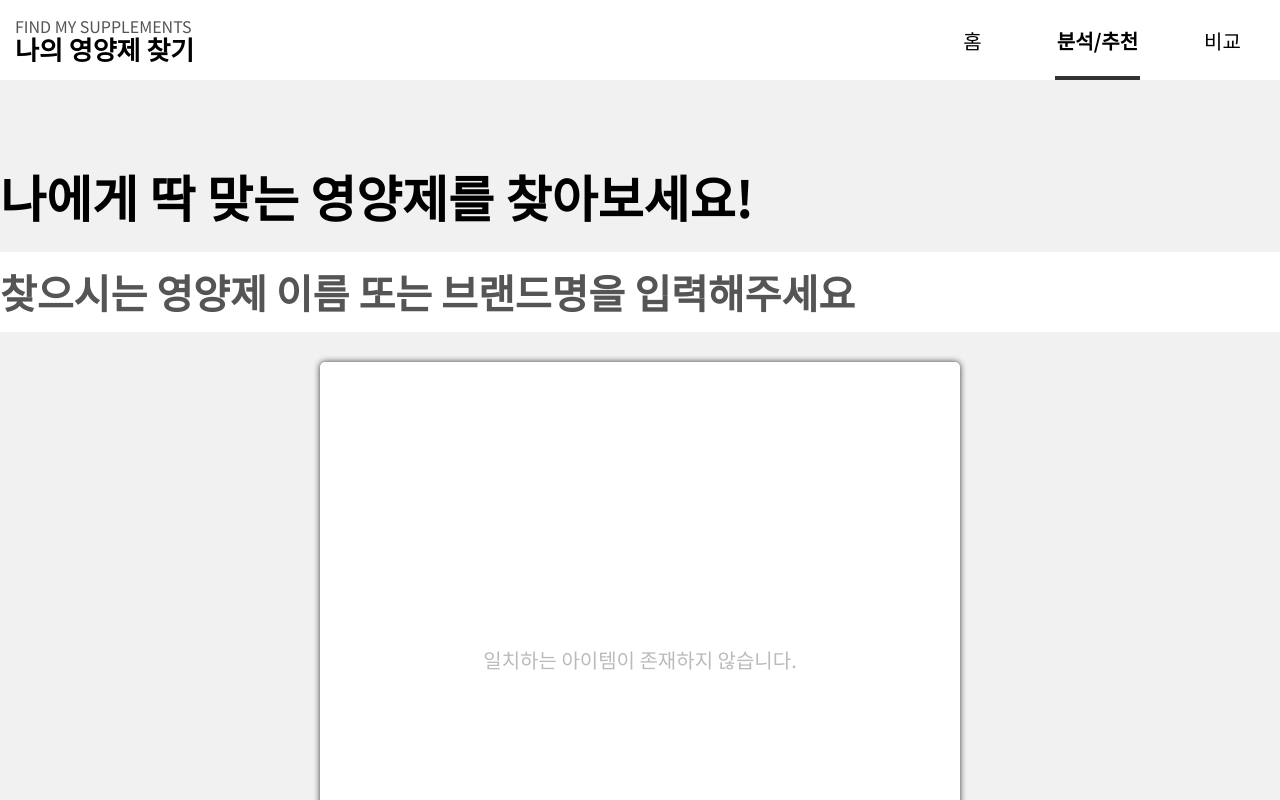
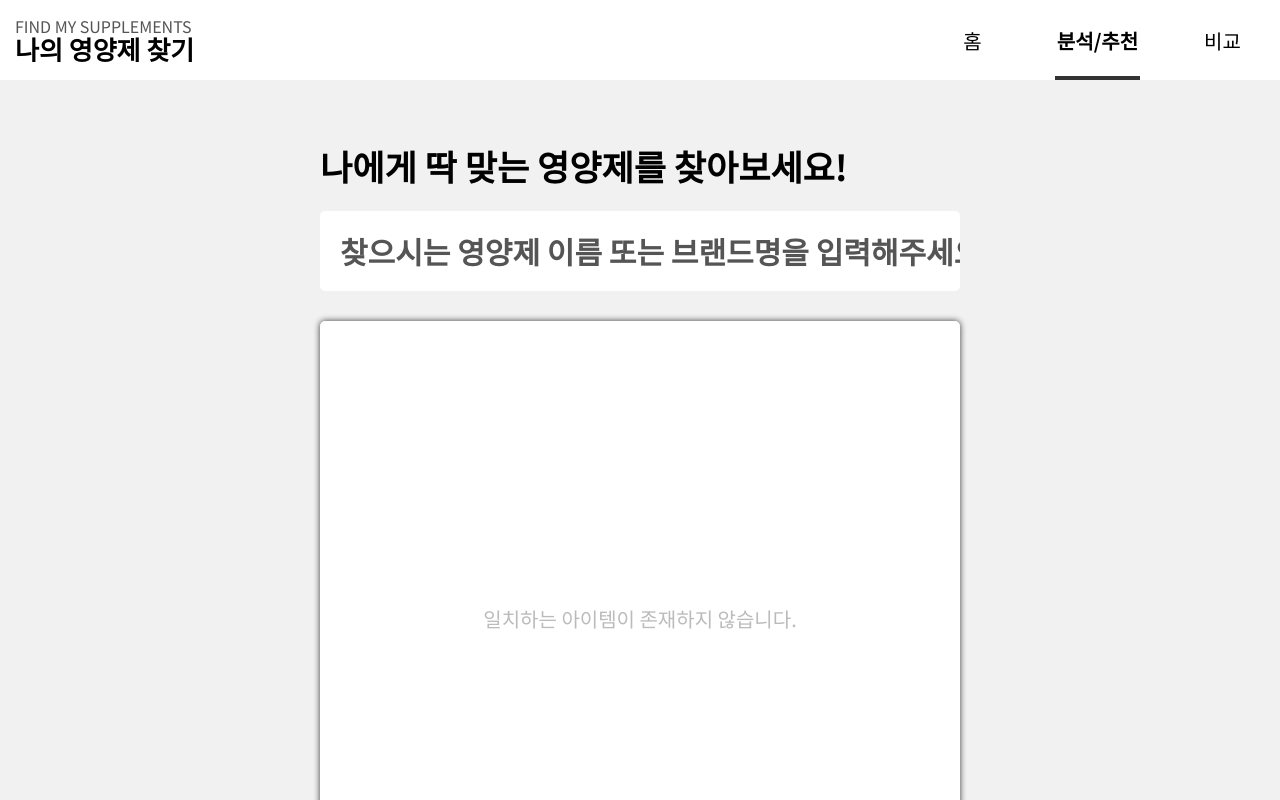
Before and after one commit to Yoon-CH/find-my-supplements, a Next.js app: page / in a window 1280 px wide. Shown: the top 800 px of the page. Built offline with nearby package versions, Linux system fonts and the light colour scheme.

Commit message:
♻️ 프로젝트 리팩토링

```diff
--- a/src/components/SearchBar/SearchForm.tsx
+++ b/src/components/SearchBar/SearchForm.tsx
@@ -32,10 +32,10 @@ export const SearchForm = ({ inputValue, handleChange }: SearchFormProps) => {
 };
 
 const SearchFormContainer = styled.div`
-  width: 100%;
+  width: 50vw;
   margin-bottom: 30px;
   h3 {
-    font-size: 50px;
+    font-size: 35px;
     margin-bottom: 20px;
     @media ${DEVICE.SMALL} {
       font-size: 30px;
@@ -52,13 +52,16 @@ const Form = styled.form`
   width: 100%;
   height: 5rem;
   background-color: ${COLOR.WHITE};
+  border-radius: 5px;
 `;
 
 const TextInput = styled.input`
   flex: 1;
   outline: none;
-  font-size: 40px;
+  font-size: 30px;
+  padding-left: 20px;
   font-weight: bold;
+  border-radius: 5px;
   &::placeholder {
     color: ${COLOR.BLACK_LIGHT};
   }
@@ -66,16 +69,3 @@ const TextInput = styled.input`
     font-size: 15px;
   }
 `;
-
-const SearchButton = styled.button`
-  display: flex;
-  align-items: center;
-  justify-content: center;
-  width: 5rem;
-  height: 5rem;
-  font-size: 1.5rem;
-  background-color: #43ddb2;
-  border-radius: 0 5px 5px 0;
-  color: ${COLOR.WHITE};
-  cursor: pointer;
-`;
--- a/src/components/SearchResult/SearchResult.tsx
+++ b/src/components/SearchResult/SearchResult.tsx
@@ -4,7 +4,6 @@ import React, {
   useCallback,
   useEffect,
   useRef,
-  useState,
 } from 'react';
 import styled from '@emotion/styled';
 import { COLOR } from '@constants';
@@ -75,7 +74,6 @@ const ResultContainer = styled.ul`
   background-color: ${COLOR.WHITE};
   border-radius: 5px;
   box-shadow: 0px 0px 6px 0px rgba(0, 0, 0, 0.78);
-  /* flex: 1; */
 `;
 
 const EmptyList = styled.div`
--- a/src/components/SearchSection.tsx
+++ b/src/components/SearchSection.tsx
@@ -1,6 +1,5 @@
-import React, { useContext, useRef, useState } from 'react';
+import React, { useState } from 'react';
 import styled from '@emotion/styled';
-import { ProductContext } from '@pages';
 import { SearchForm } from '@components/SearchBar';
 import { SearchResult } from '@components/SearchResult';
 import { DataTypes } from '@types';
@@ -39,7 +38,7 @@ const SearchContainer = styled.section`
   margin: 0 auto;
   max-width: ${STYLE.MAX_WIDTH};
   min-height: 100vh;
-  padding: 80px 0;
+  padding: 60px 0;
   @media ${DEVICE.MEDIUM} {
     padding: 80px 15px;
   }
--- a/src/pages/index.tsx
+++ b/src/pages/index.tsx
@@ -1,26 +1,18 @@
-import { createContext, useEffect, useState } from 'react';
 import type { NextPage } from 'next';
 import Head from 'next/head';
-import axios from 'axios';
 import styled from '@emotion/styled';
 import { SearchSection } from '@components/SearchSection';
-import { DataTypes } from '@types';
 
-export const ProductContext = createContext({
-  data: [] as DataTypes[],
-  setData: (data: DataTypes[]) => {},
-});
 const Home: NextPage = () => {
-  const [data, setData] = useState<DataTypes[]>([]);
   return (
-    <ProductContext.Provider value={{ data, setData }}>
+    <div>
       <Head>
         <title>나의 영양제 찾기</title>
       </Head>
       <Main>
         <SearchSection />
       </Main>
-    </ProductContext.Provider>
+    </div>
   );
 };
 
```
